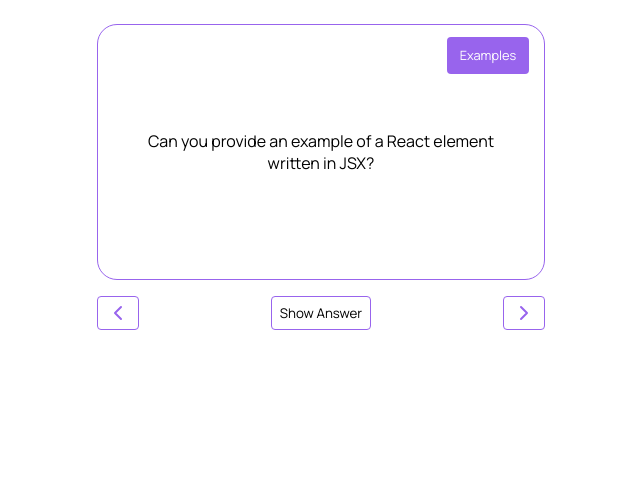
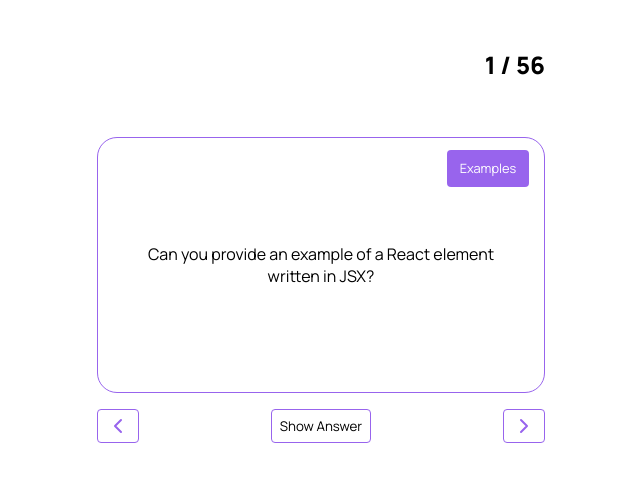
Before and after one commit to yaxchemanrique/react-flashcards, a React (Vite) app: page / in a window 1280 px wide. Shown: the top 482 px of the page, without its empty margins (319-959 px from the left). Built offline with nearby package versions, Linux system fonts and the light colour scheme; a web font is replaced by a local one.

Commit message:
feat: 'card number / total' in header

```diff
--- a/src/App.jsx
+++ b/src/App.jsx
@@ -2,7 +2,9 @@ import { useState } from "react";
 import FLASHCARD_DATA from "../src/flashcards-data.js";
 import { ChevronLeft, ChevronRight } from "react-feather";
 import { randomizeArray } from "../src/utils/sampleQuestion.js";
+import Header from "./components/Header/Header.jsx";
 import Flashcard from "./components/Flashcard/Flashcard.jsx";
+import CardNumber from "./components/CardNumber/CardNumber.jsx";
 import ButtonContainer from "./components/ButtonContainer/ButtonContainer.jsx";
 import Button from "./components/Button/Button.jsx";
 
@@ -22,6 +24,10 @@ function App() {
   }
 
   return (
+    <>
+      <Header>
+        <CardNumber num={questionNumber + 1} total={flashcards.length}/>
+      </Header>
       <main>
         <Flashcard
           data={flashcards[questionNumber]}
@@ -39,6 +45,7 @@ function App() {
           </Button>
         </ButtonContainer>
       </main>
+    </>
   );
 }
 
--- /dev/null
+++ b/src/components/CardNumber/CardNumber.jsx
@@ -0,0 +1,11 @@
+import styles from './CardNumber.module.css'
+
+function CardNumber({ num, total }) {
+  return (
+    <p className={styles.content}>
+      {num} / {total}
+    </p>
+  );
+}
+
+export default CardNumber;
--- /dev/null
+++ b/src/components/CardNumber/CardNumber.module.css
@@ -0,0 +1,4 @@
+.content {
+  font-size: 1.5rem;
+  font-weight: 800;
+}
--- /dev/null
+++ b/src/components/Header/Header.jsx
@@ -0,0 +1,13 @@
+import styles from "./Header.module.css"
+
+function Header({ children }) {
+  return (
+    <header
+      className={styles.header}
+    >
+      {children}
+    </header>
+  );
+}
+
+export default Header;
--- /dev/null
+++ b/src/components/Header/Header.module.css
@@ -0,0 +1,4 @@
+.header {
+  display: flex;
+  justify-content: end;
+}
--- a/src/root.css
+++ b/src/root.css
@@ -27,7 +27,7 @@ button {
   color: inherit;
 }
 
-main {
+main, header {
   padding: 1rem;
   max-width: 30rem;
   margin-inline: auto;
```
Lines whose indentation alone changed are shown as unchanged.
